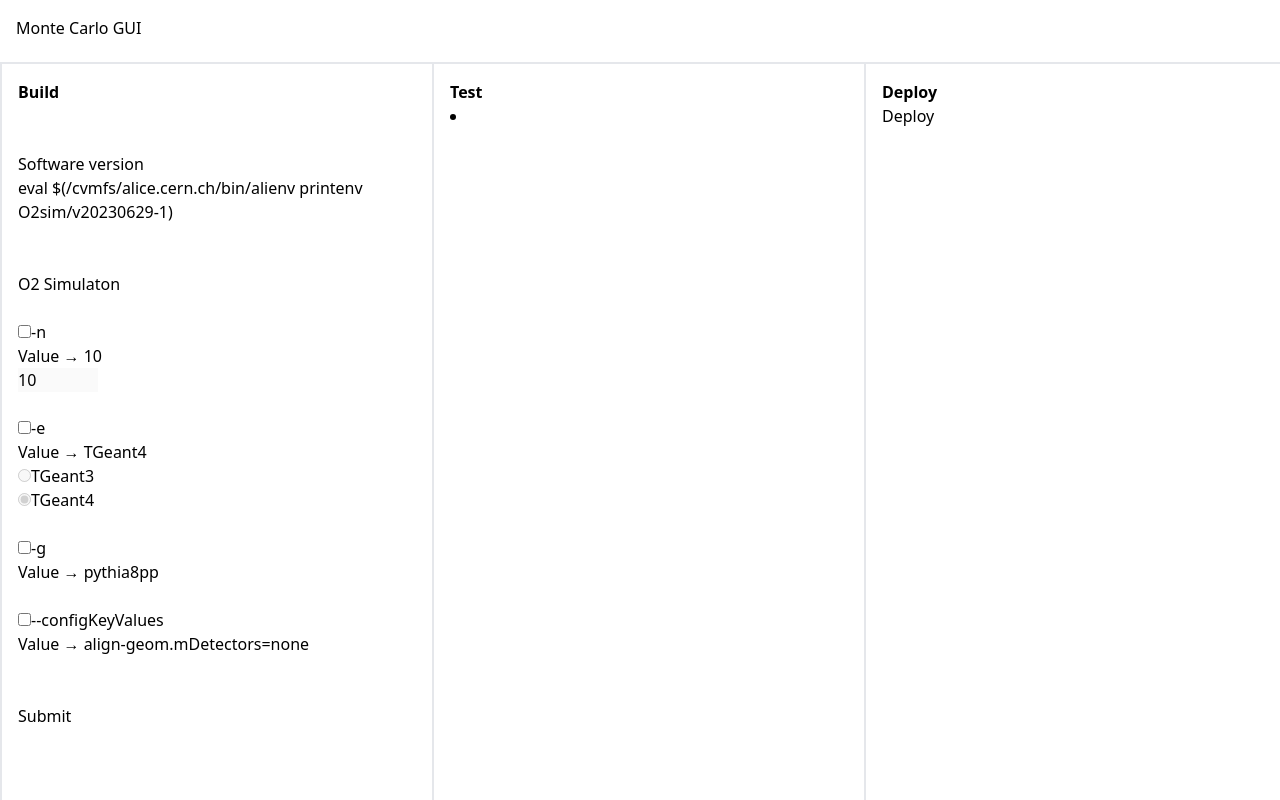
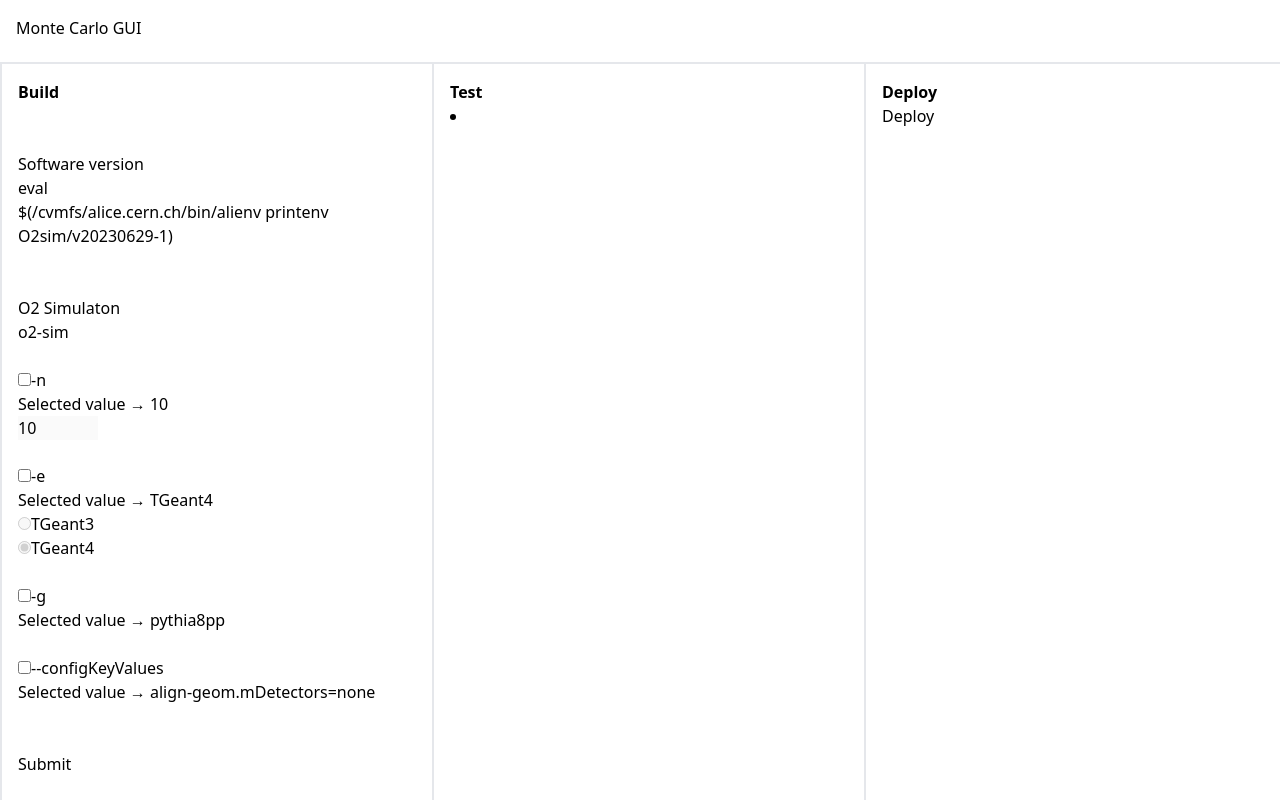
Before and after one commit to apausa/cern, a Next.js app: page / in a window 1280 px wide. Built offline with nearby package versions, Linux system fonts and the light colour scheme.

Commit message:
Implement all input functionalities

```diff
--- a/src/components/dashboard/build/Build.tsx
+++ b/src/components/dashboard/build/Build.tsx
@@ -3,15 +3,18 @@
 import React, { useReducer } from 'react';
 
 // Components
-import O2Fieldset from './o2Fieldset/o2Fieldset';
-import EvalFieldset from './evalFieldset/EvalFIeldset';
+import InputNumber from './InputNumber';
+import InputRadio from './InputRadio';
+import InputCheckbox from './InputCheckbox';
 
 // Lib
 import buildReducer from '@/lib/reducers/buildReducer';
 import initialState from '@/lib/constants/buildConstants';
 
 // Types
-import { BashScript, EvalCmd, O2Cmd } from '@/types/dashboard/build';
+import {
+  BashScript, EvalCmd, O2Cmd, O2CmdNumberArg, O2CmdTGeantArg,
+} from '@/types/dashboard/build';
 
 export default function Build({ handleCreateSimulation }: any) {
   const [buildState, dispatch]: [BashScript, any] = useReducer(buildReducer, initialState);
@@ -24,17 +27,33 @@
   return (
     <div className="pt-20 pl-4 h-screen border-l-2 overflow-auto">
       <h2 className="font-bold">Build</h2>
+      <br />
+      <br />
       <form onSubmit={handleSubmit}>
-        {buildState.map((command: EvalCmd | O2Cmd, index: number) => (
-          <div key={command.title}>
-            <br />
-            <br />
-            {/* // @develop */}
-            {index === 0 && (<EvalFieldset command={command as EvalCmd} />)}
-            {index === 1 && (<O2Fieldset command={command as O2Cmd} dispatch={dispatch} />)}
-          </div>
+        {buildState.map((command: EvalCmd | O2Cmd) => (
+          <fieldset key={command.name}>
+
+            <legend>{command.description}</legend>
+            <p>{command.name}</p>
+
+            {(command.name === 'eval') && (
+              <>
+                <p>{command.args[0]}</p>
+                <br />
+                <br />
+              </>
+            )}
+            {(command.name === 'o2-sim') && (command.args.map((arg) => (
+              <div key={arg!.name}>
+                <br />
+                <InputCheckbox arg={arg!} dispatch={dispatch} />
+                {arg?.input.type === 'number' && <InputNumber arg={arg as O2CmdNumberArg} dispatch={dispatch} />}
+                {arg?.input.type === 'radio' && <InputRadio arg={arg as O2CmdTGeantArg} dispatch={dispatch} />}
+              </div>
+            )))}
+
+          </fieldset>
         ))}
-
         <br />
         <br />
         <input type="submit" />
--- a/src/components/dashboard/build/o2Fieldset/InputCheckbox.tsx
+++ b/src/components/dashboard/build/InputCheckbox.tsx
@@ -14,19 +14,18 @@
 
   return (
     <div>
-      <br />
       <input
         type="checkbox"
-        id={arg.title}
-        name={arg.title}
+        id={arg.name}
+        name={arg.name}
         onChange={handleChange}
         value={arg.value}
         // Custom
         checked={arg.isChecked}
       />
-      <label htmlFor={arg.title}>{arg.title}</label>
+      <label htmlFor={arg.name}>{arg.name}</label>
       <p>
-        Value →
+        Selected value →
         {' '}
         {arg.value}
       </p>
--- a/src/components/dashboard/build/o2Fieldset/InputNumber.tsx
+++ b/src/components/dashboard/build/InputNumber.tsx
@@ -3,11 +3,11 @@
 import React from 'react';
 
 // Types
-import { InputNumberAction, InputNumberProps } from '@/types/dashboard/build';
+import { InputOtherAction, InputNumberProps } from '@/types/dashboard/build';
 
 export default function InputNumber({ arg, dispatch }: InputNumberProps) {
   const handleChange = (event: any) => {
-    const action: InputNumberAction = { type: 'UPDATE_INPUT_NUMBER', event };
+    const action: InputOtherAction = { type: 'UPDATE_INPUT_OTHER', event };
 
     dispatch(action);
   };
@@ -15,8 +15,8 @@
   return (
     <div>
       <input
-        type={arg.type}
-        name={arg.title}
+        type="number"
+        name={arg.name}
         onChange={handleChange}
         value={arg.value}
         // Custom
--- a/src/components/dashboard/build/o2Fieldset/InputRadio.tsx
+++ b/src/components/dashboard/build/InputRadio.tsx
@@ -3,11 +3,11 @@
 import React from 'react';
 
 // Types
-import { InputRadioAction, InputRadioProps } from '@/types/dashboard/build';
+import { InputOtherAction, InputRadioProps } from '@/types/dashboard/build';
 
 export default function InputRadio({ arg, dispatch }: InputRadioProps) {
   const handleChange = (event: any) => {
-    const action: InputRadioAction = { type: 'UPDATE_INPUT_RADIO', event };
+    const action: InputOtherAction = { type: 'UPDATE_INPUT_OTHER', event };
 
     dispatch(action);
   };
@@ -17,9 +17,9 @@
       {arg.input.options.map((option) => (
         <div key={option}>
           <input
-            type={arg.type}
+            type="radio"
             id={option}
-            name={arg.title}
+            name={arg.name}
             onChange={handleChange}
             value={option}
             // Custom
--- a/src/components/dashboard/build/evalFieldset/EvalFIeldset.tsx
+++ /dev/null
@@ -1,15 +0,0 @@
-'use client';
-
-import React from 'react';
-
-// Types
-import { EvalFieldsetProps } from '@/types/dashboard/build';
-
-export default function EvalFieldset({ command }: EvalFieldsetProps) {
-  return (
-    <fieldset>
-      <legend>{command.description}</legend>
-      <div>{command.title}</div>
-    </fieldset>
-  );
-}
--- a/src/components/dashboard/build/o2Fieldset/o2Fieldset.tsx
+++ /dev/null
@@ -1,26 +0,0 @@
-'use client';
-
-import React from 'react';
-
-// Components
-import InputNumber from './InputNumber';
-import InputRadio from './InputRadio';
-import InputCheckbox from './InputCheckbox';
-
-// Types
-import { O2FieldsetProps } from '@/types/dashboard/build';
-
-export default function O2Fieldset({ command, dispatch }: O2FieldsetProps) {
-  return (
-    <fieldset>
-      <legend>{command.description}</legend>
-      {command.args.map((arg) => (
-        <div key={arg!.title}>
-          <InputCheckbox arg={arg!} dispatch={dispatch} />
-          {arg!.type === 'number' && <InputNumber arg={arg!} dispatch={dispatch} />}
-          {arg!.type === 'radio' && <InputRadio arg={arg!} dispatch={dispatch} />}
-        </div>
-      ))}
-    </fieldset>
-  );
-}
--- a/src/lib/constants/buildConstants.ts
+++ b/src/lib/constants/buildConstants.ts
@@ -2,39 +2,37 @@
 
 const evalCmd: EvalCmd = {
   description: 'Software version',
-  title: 'eval $(/cvmfs/alice.cern.ch/bin/alienv printenv O2sim/v20230629-1)',
-  args: [],
+  name: 'eval',
+  args: ['$(/cvmfs/alice.cern.ch/bin/alienv printenv O2sim/v20230629-1)'],
 };
 
 const o2Cmd: O2Cmd = {
   description: 'O2 Simulaton',
-  title: 'o2-sim',
+  name: 'o2-sim',
   args: [
     {
-      type: 'number',
       isChecked: false,
-      title: '-n',
+      name: '-n',
       value: 10,
-      input: { min: 0, max: 10 },
+      input: { type: 'number', min: 0, max: 10 },
     },
     {
-      type: 'radio',
       isChecked: false,
-      title: '-e',
+      name: '-e',
       value: 'TGeant4',
-      input: { options: ['TGeant3', 'TGeant4'] },
+      input: { type: 'radio', options: ['TGeant3', 'TGeant4'] },
     },
     {
-      type: 'checkbox',
       isChecked: false,
-      title: '-g',
+      name: '-g',
       value: 'pythia8pp',
+      input: { type: null },
     },
     {
-      type: 'checkbox',
       isChecked: false,
-      title: '--configKeyValues',
+      name: '--configKeyValues',
       value: 'align-geom.mDetectors=none',
+      input: { type: null },
     },
   ],
 };
--- a/src/lib/reducers/buildReducer.ts
+++ b/src/lib/reducers/buildReducer.ts
@@ -1,7 +1,7 @@
 /* eslint-disable no-param-reassign */
 
 import {
-  BashScript, BashScriptCmds, BuildReducerAction,
+  BashScript, O2Cmd, BuildReducerAction, O2CmdArgs,
 } from '@/types/dashboard/build';
 
 export default function buildReducer(currentState: BashScript, action: BuildReducerAction) {
@@ -11,27 +11,21 @@
     case 'UPDATE_INPUT_CHECKBOX': {
       const { event: { target: { name } } } = action;
 
-      nextState.forEach((cmd: BashScriptCmds) => {
-        cmd.args.forEach((arg: any) => {
-          if (arg.title === name) arg.isChecked = !arg.isChecked;
+      nextState.forEach((cmd: O2Cmd) => {
+        cmd.args.forEach((arg: O2CmdArgs | undefined) => {
+          if (arg!.name === name) arg!.isChecked = !arg!.isChecked;
         });
       });
 
       break; }
-    case 'UPDATE_INPUT_RADIO': {
+    case 'UPDATE_INPUT_OTHER': {
       const { event: { target: { value, name } } } = action;
 
-      nextState.forEach((cmd: BashScriptCmds) => {
-        cmd.args.forEach((arg: any) => {
-          if (arg.title === name) arg.value = value;
+      nextState.forEach((cmd: O2Cmd) => {
+        cmd.args.forEach((arg: O2CmdArgs | undefined) => {
+          if (arg!.name === name) arg!.value = value;
         });
       });
-
-      break; }
-    case 'UPDATE_INPUT_NUMBER': {
-      const { event: { target } } = action;
-
-      console.log(target);
 
       break; }
     default: break;
```
Also changed, not shown: src/types/dashboard/build.ts (+27 -44 lines).
